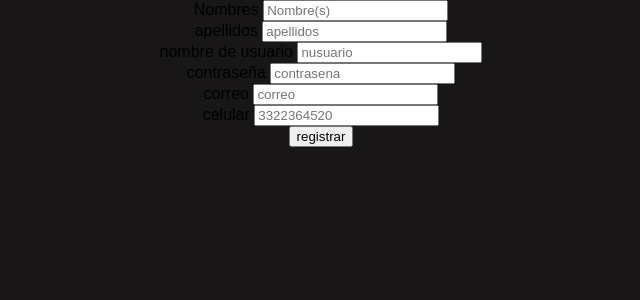
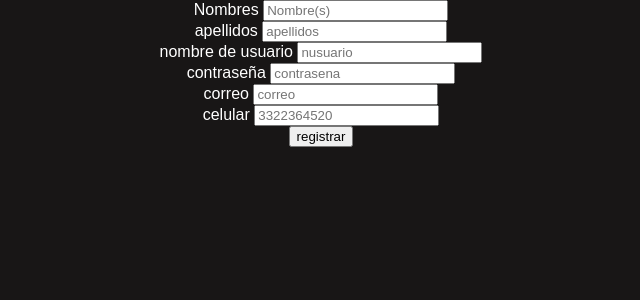
Before and after one commit to ocurrentduke1/eclipse, a PHP site: page /registro_cuenta.html in a window 1280 px wide. Shown: the part 79-379 px from the top of the page, without its empty margins (319-959 px from the left). Run offline with PHP 8.4, Linux system fonts and the light colour scheme.

Commit message:
actualizacion

```diff
--- a/registro.php
+++ b/registro.php
@@ -3,7 +3,7 @@
 $db_host="localhost";
 $db_user="root";
 $db_pasword="";
-$db_name="registro";
+$db_name="base_eclipse";
 
 $con = mysqli_connect ($db_host, $db_user, $db_pasword, $db_name);
 
--- a/registro_cuenta.html
+++ b/registro_cuenta.html
@@ -15,33 +15,33 @@
     <center><div>
     <form action="base_eclipse.php" method="POST">
         <p>
-            <label for="nombre">Nombres</label>
+            <label class="lregis" for="nombre" color="white">Nombres</label>
             <input type="text" name="nombre" id="nombre" required="obligatorio" placeholder="Nombre(s)">
         </p>
 
         <p>
-            <label for="apellido">apellidos</label>
+            <label class="lregis" for="apellido">apellidos</label>
             <input type="apellido" name="apellido" id="apellido" required="obligatorio" placeholder="apellidos">
 
         </p>
 
         <p>
-            <label for="nusuario">nombre de usuario</label>
+            <label class="lregis" for="nusuario">nombre de usuario</label>
             <input type="text" name="nusuario" id="nusuario" required="obligatorio" placeholder="nusuario">
         </p>
 
         <p>
-            <label for="contrasena">contraseña</label>
+            <label class="lregis" for="contrasena">contraseña</label>
             <input type="text" name="contrasena" id="contrasena"  required="obligatorio" placeholder="contrasena">
         </p>
 
         <p>
-            <label for="correo">correo</label>
+            <label class="lregis" for="correo">correo</label>
             <input type="email" name="correo" id="correo" required="obligatorio" placeholder="correo">
         </p>
 
         <p>
-            <label for="celular">celular</label>
+            <label class="lregis" for="celular">celular</label>
             <input type="text" name="celular" id="celular" required="obligatorio" placeholder="3322364520">
         </p>
 
--- a/styles.css
+++ b/styles.css
@@ -184,6 +184,9 @@ se estable un inicio y un fin para cada animacion estos se miden en % y van de 0
     color: black;
     border-radius: 5px;
  }
+ .lregis{
+    color: white;
+ }
 /*/////////////////////////////////////////// */
  .frame-slider2{
     width: 20vh;
```
